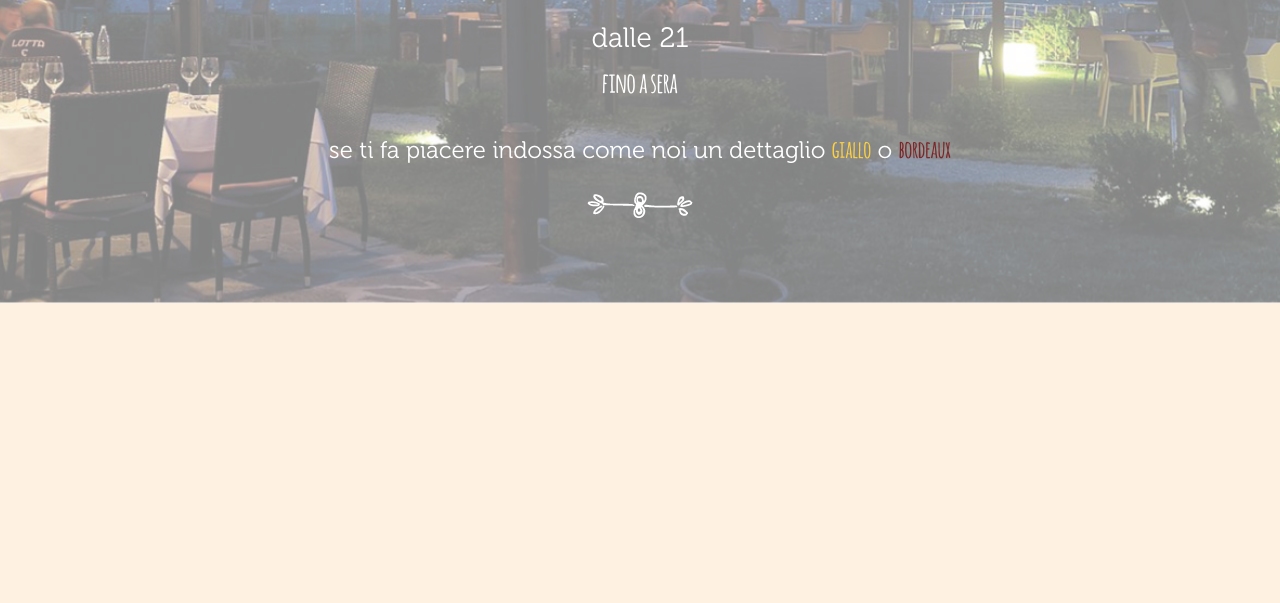
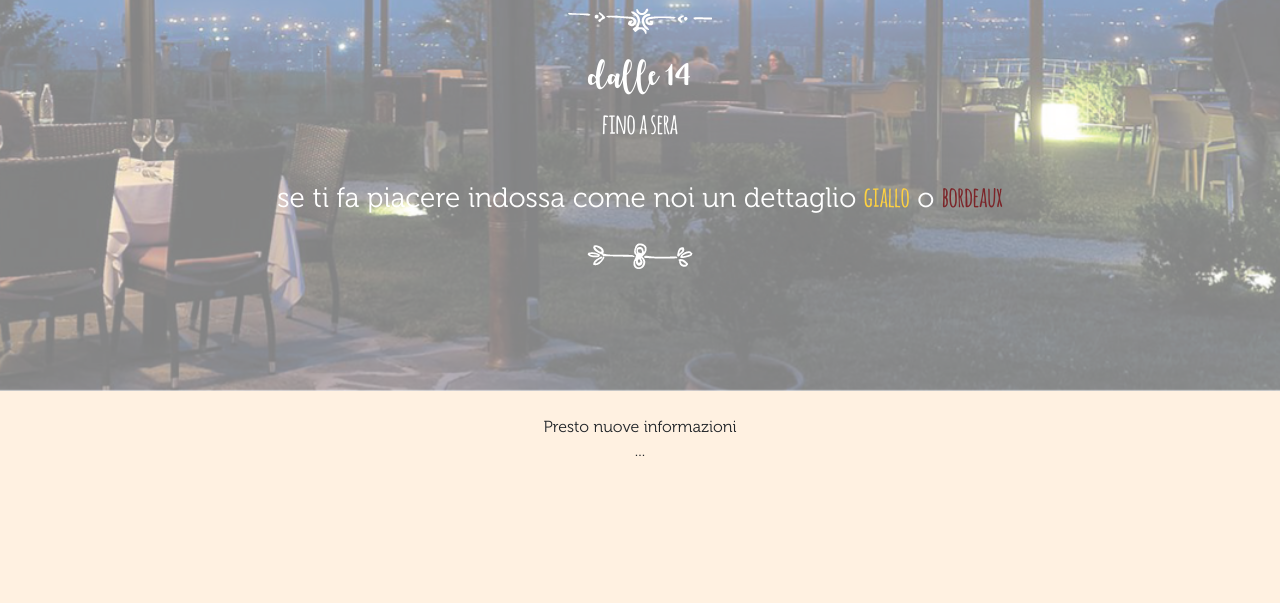
Before and after one commit to FabrizioMontanari/caterel, a plain HTML site: page src/templates/index.html in a window 1280 px wide. Shown: the part 2365-2968 px from the top of the page. After the commit the page ends 2828 px from the top, so only its background shows below. Drawn offline with nearby package versions, Linux system fonts and the light colour scheme; files that its build step writes are made by us from their sources; files whose address does not match are found by name.

Commit message:
fixing stuff as requested

```diff
--- a/src/sass/main.scss
+++ b/src/sass/main.scss
@@ -206,8 +206,8 @@ body {
 }
 
 .martini-location {
-	height: 104vh;
-	padding: 2vh 0;
+	height: 115vh;
+	padding: 5vh 0;
 	background-image:url("../img/sezione3_sfondo_o60pc.png");
 	background-size: cover;
 	background-position: 50% 50%;
@@ -239,6 +239,7 @@ body {
 
 		&__d-q{
 			color:white;
+			font-family:autumn;
 			font-size:4vh;
 			margin-bottom: 3vh;
 			&__d{
@@ -281,6 +282,7 @@ body {
 		&__duration{
 			color:white;
 			font-size:3.5vh;
+			font-family:autumn;
 			margin-bottom:3vh;
 			&__end{
 				font-family: amatic;
@@ -288,7 +290,7 @@ body {
 		}
 		&__dcode{
 			color:white;
-			font-size:3vh;
+			font-size:3.5vh;
 			margin-bottom:3vh;
 			&__y{
 				font-family: amatic;
--- a/src/templates/index.html
+++ b/src/templates/index.html
@@ -35,7 +35,7 @@
 					<a href="#martini-intro" class="martini-header__nav-link nav-link">&#8226; Home</a>
 				</li>
 				<li class="nav-item">
-					<a href="#martini-invite" class="martini-header__nav-link nav-link">&#8226; Save the date</a>
+					<a href="#martini-countdown" class="martini-header__nav-link nav-link">&#8226; Save the date</a>
 				</li>
 				<li class="nav-item">
 					<a href="#martini-location" class="martini-header__nav-link nav-link">&#8226; Dove/Quando</a>
@@ -101,15 +101,15 @@
 			<a class="martini-location__container__map-icon" href="https://www.google.com/maps/search/?api=1&query=Il+Boccone+del+Prete"
 			 target="_blank">
 				<img src="{{static_root}}/img/sezione3_mappa.png">
-				<br> clicca qui
-				<br> per le indicazioni
+				<br> clicca qui per
+				<br> le indicazioni
 			</a>
 			<img class="martini-location__container__separator-2" src="{{static_root}}/img/sezione3_divisorio2.png">
-			<p class="martini-location__container__duration">dalle 21
+			<p class="martini-location__container__duration">dalle 14
 				<br>
 				<span class="martini-location__container__duration__end">fino a sera</span>
 			</p>
-			<p class="martini-location__container__dcode">se ti fa piacere indossa come noi un dettaglio
+			<p class="martini-location__container__dcode">se ti fa piacere indossa come noi un dettaglio<br class="d-md-none">
 				<span class="martini-location__container__dcode__y">giallo</span>
 				o
 				<span class="martini-location__container__dcode__b">bordeaux</span>
@@ -199,7 +199,7 @@
 		</form>
 	</section>
 -->
-	<div class="bumper" style="height: 300px"></div>
+	<div class="bumper" style="font-family: museo; text-align:center;"> <br>Presto nuove informazioni<br>...<br> </div>
 	<section class="martini-preloader"></section>
 </body>
 
```
